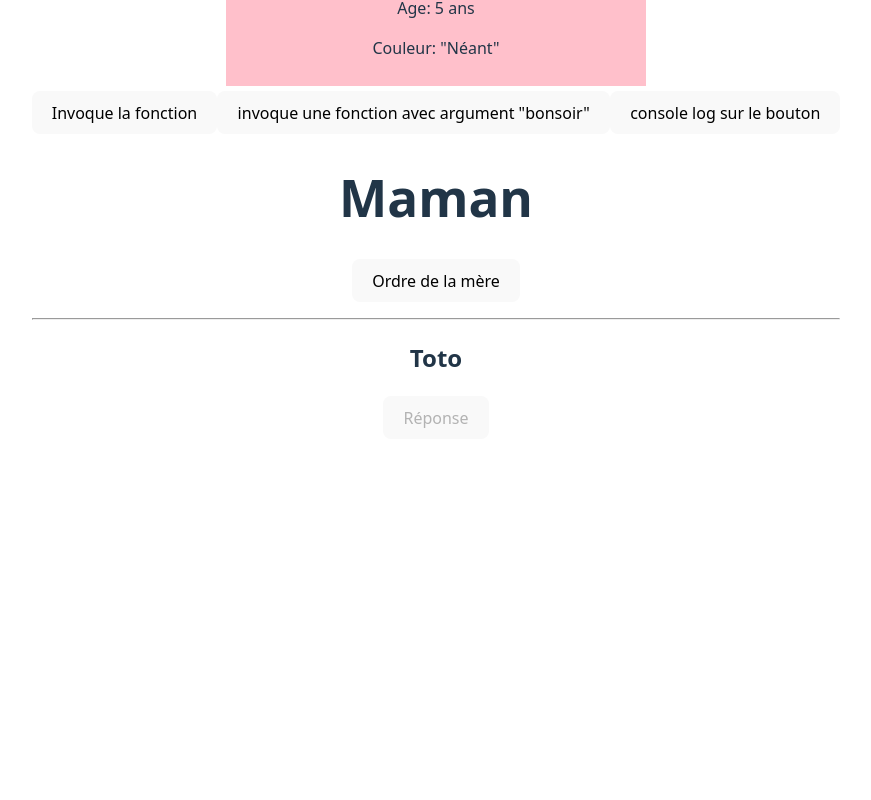
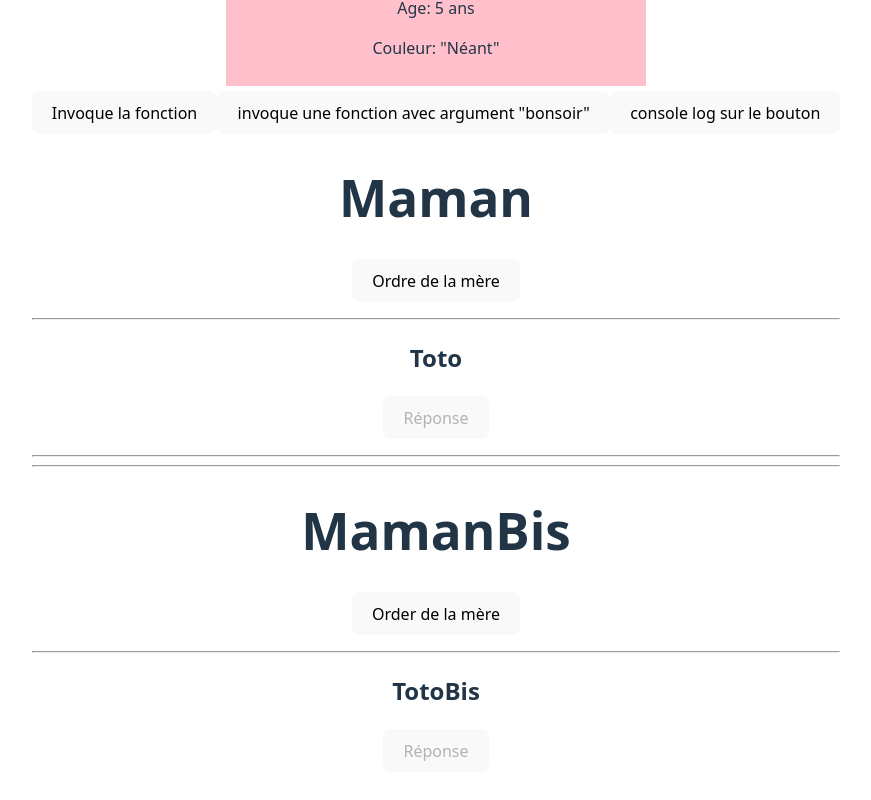
Before and after one commit to Julen37/coursREACT, a React (Vite) app in the folder my-app/: page / in a window 1280 px wide. Shown: the part 717-1517 px from the top of the page, without its empty margins (204-1075 px from the left). Before the commit the page ends 1204 px from the top, so only its background shows below. Built offline with nearby package versions, Linux system fonts and the light colour scheme.

Commit message:
exo 6 refaire toto maman avec argument + state disabled

```diff
--- a/my-app/src/App.jsx
+++ b/my-app/src/App.jsx
@@ -3,6 +3,7 @@ import { Component } from 'react';
 import './App.css';
 import Mycars from './components/MyCars';
 import Maman from './components/Maman';
+import MamanBis from './components/MamanBis';
 
 class App extends Component {
 
@@ -15,6 +16,7 @@ class App extends Component {
       <div className='App'>
         <Mycars title={this.state.titre} />
         <Maman/>
+        <MamanBis/>
       </div>
     )
   }
--- /dev/null
+++ b/my-app/src/components/MamanBis.jsx
@@ -0,0 +1,39 @@
+import { Component } from 'react';
+import TotoBis from './TotoBis';
+
+class MamanBis extends Component {
+    state = {
+        messageMaman: null,
+        messageToto: null,
+        disabled: true
+    }
+
+    // Compléter le code de la méthode ordreMaman.
+    ordreMaman = msg => this.setState({messageMaman: msg, disabled: false});
+    reponseToto = msg => this.setState({ messageToto: msg});
+
+    render() {
+        return (
+            <div>
+                <hr />
+                <hr />
+                <h1>MamanBis</h1>
+                <button
+                    onClick={() => this.ordreMaman("Va ranger ta chambre")}
+                >Order de la mère</button>
+
+                <p>{this.state.messageMaman}</p>
+
+                <hr />
+
+                <TotoBis
+                    name="TotoBis"
+                    reponseTotoProps={this.reponseToto}
+                    leState={this.state}
+                />
+            </div>
+        )
+    }
+}
+
+export default MamanBis;
--- /dev/null
+++ b/my-app/src/components/TotoBis.jsx
@@ -0,0 +1,16 @@
+const TotoBis = props => {
+  return (
+    <div>
+        <h2>{props.name}</h2>
+        <button
+        disabled={props.leState.disabled}
+        onClick={() => {props.reponseTotoProps("non")}}
+            // Compléter cette section
+        >Réponse</button>
+
+        <p>{props.leState.messageToto}</p>
+    </div>
+  )
+}
+
+export default TotoBis;
```
